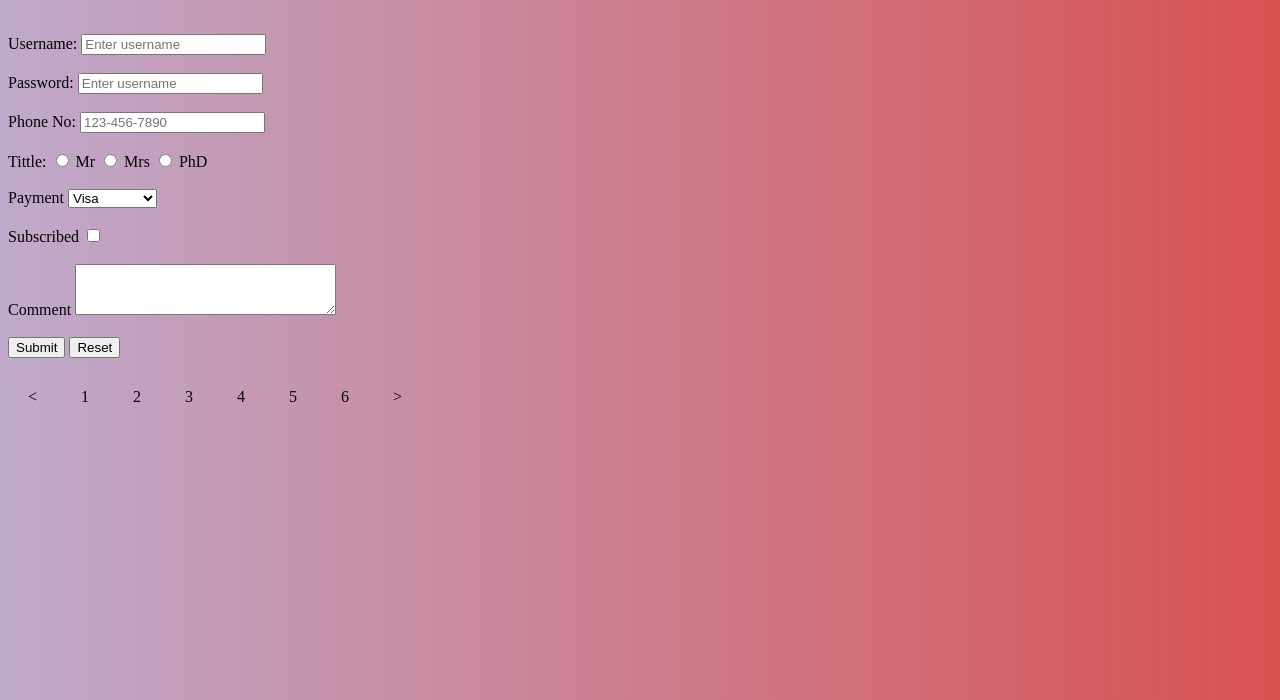
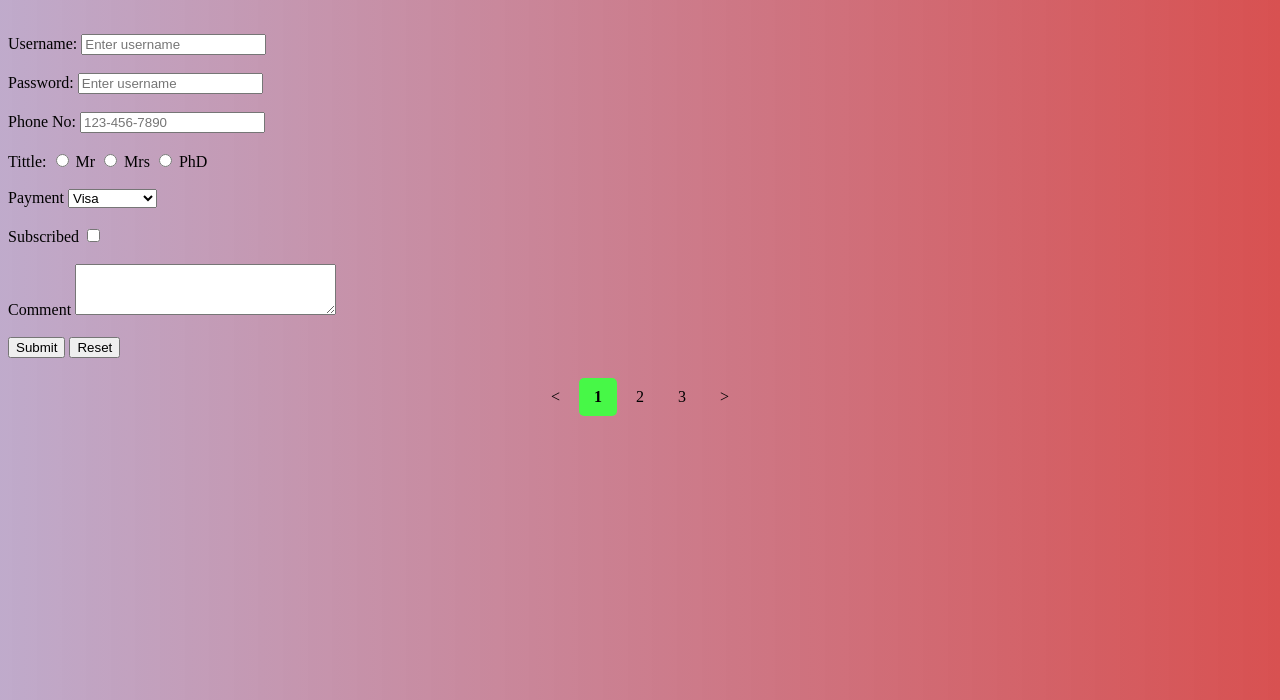
Before and after one commit to sohagbhuiyan/html_css_form, a plain HTML site: page index.html in a window 1280 px wide. Shown: the part 100-800 px from the top of the page. Drawn offline with Linux system fonts and the light colour scheme.

Commit message:
html file some change

```diff
--- a/index.html
+++ b/index.html
@@ -62,14 +62,11 @@
       <input type="Reset" />
     </form>
     <div class="pagination">
-      <a href=""><</a>
-      <a href="">1</a>
-      <a href="">2</a>
-      <a href="">3</a>
-      <a href="">4</a>
-      <a href="">5</a>
-      <a href="">6</a>
-      <a href="">></a>
+      <a href="index.html"><</a>
+      <a href="index.html" class="active">1</a>
+      <a href="page2.html">2</a>
+      <a href="page3.html">3</a>
+      <a href="page2.html">></a>
     </div>
 
     <!-- <button id="button">Submit</button> -->
--- a/style.css
+++ b/style.css
@@ -1,5 +1,4 @@
-
-h1{
+h1 {
   display: flex;
   justify-content: center;
   font-size: 2rem;
@@ -14,11 +13,24 @@ body {
   );
 }
 
+.pagination {
+  text-align: center;
+}
 .pagination a {
   margin-top: 20px;
-  text-decoration: dotted;
+  text-decoration: none;
   color: black;
-  padding: 10px 20px;
+  padding: 10px 15px;
   display: inline-block;
-
 }
+.pagination a.active {
+  background-color: rgb(71, 248, 71);
+  font-weight: bold;
+  border-radius: 5px;
+}
+.pagination a:hover {
+  background-color: rgb(174, 177, 180);
+  border-radius: 5px;
+}
+.pagination a.active {
+}
```
Also changed, not shown: page2.html (added, +21 -0 lines), page3.html (added, +19 -0 lines).
